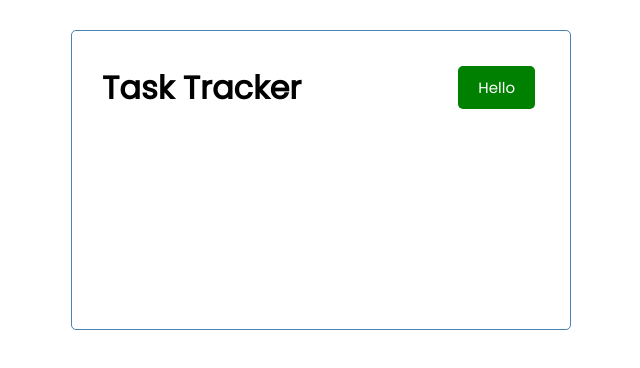
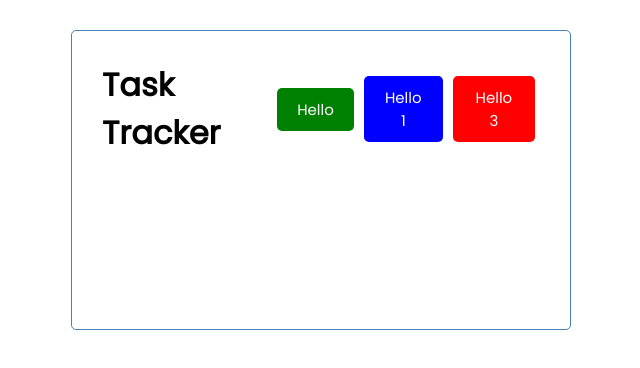
Before and after one commit to jamestheengineer/webdev-playground, a React (Create React App) app in the folder react-traversy/react-task-tracker/: page / in a window 1280 px wide. Shown: the top 368 px of the page, without its empty margins (319-959 px from the left). Built offline with nearby package versions, Linux system fonts and the light colour scheme.

Commit message:
Reusable components

```diff
--- a/react-traversy/react-task-tracker/src/components/Header.js
+++ b/react-traversy/react-task-tracker/src/components/Header.js
@@ -6,6 +6,8 @@ const Header = ({ title }) => {
         <header className='header'>
            <h1>{title}</h1>
            <Button color='green' text='Hello' />
+           <Button color='blue' text='Hello 1' />
+           <Button color='red' text='Hello 3' />
         </header>
     )
 }
```
